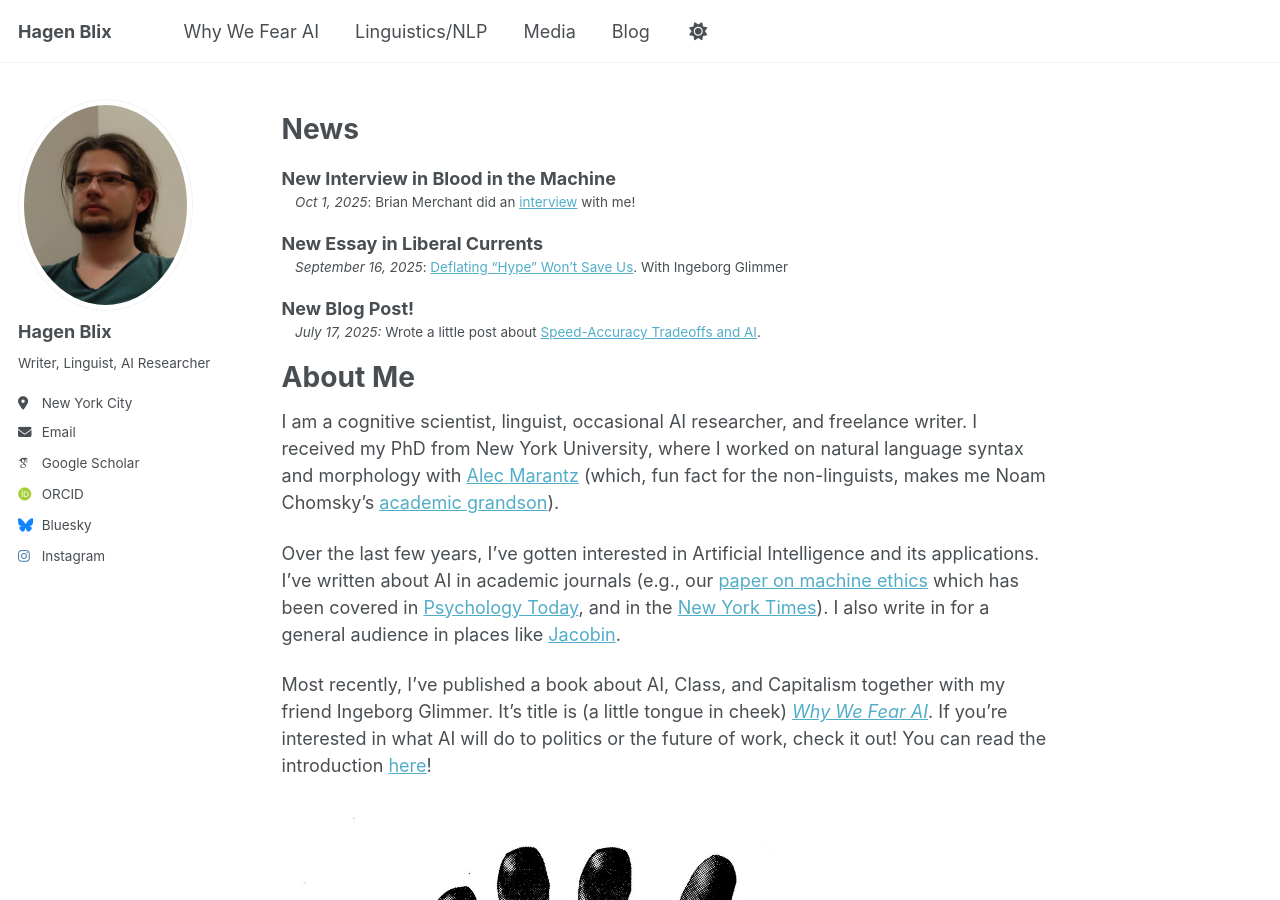
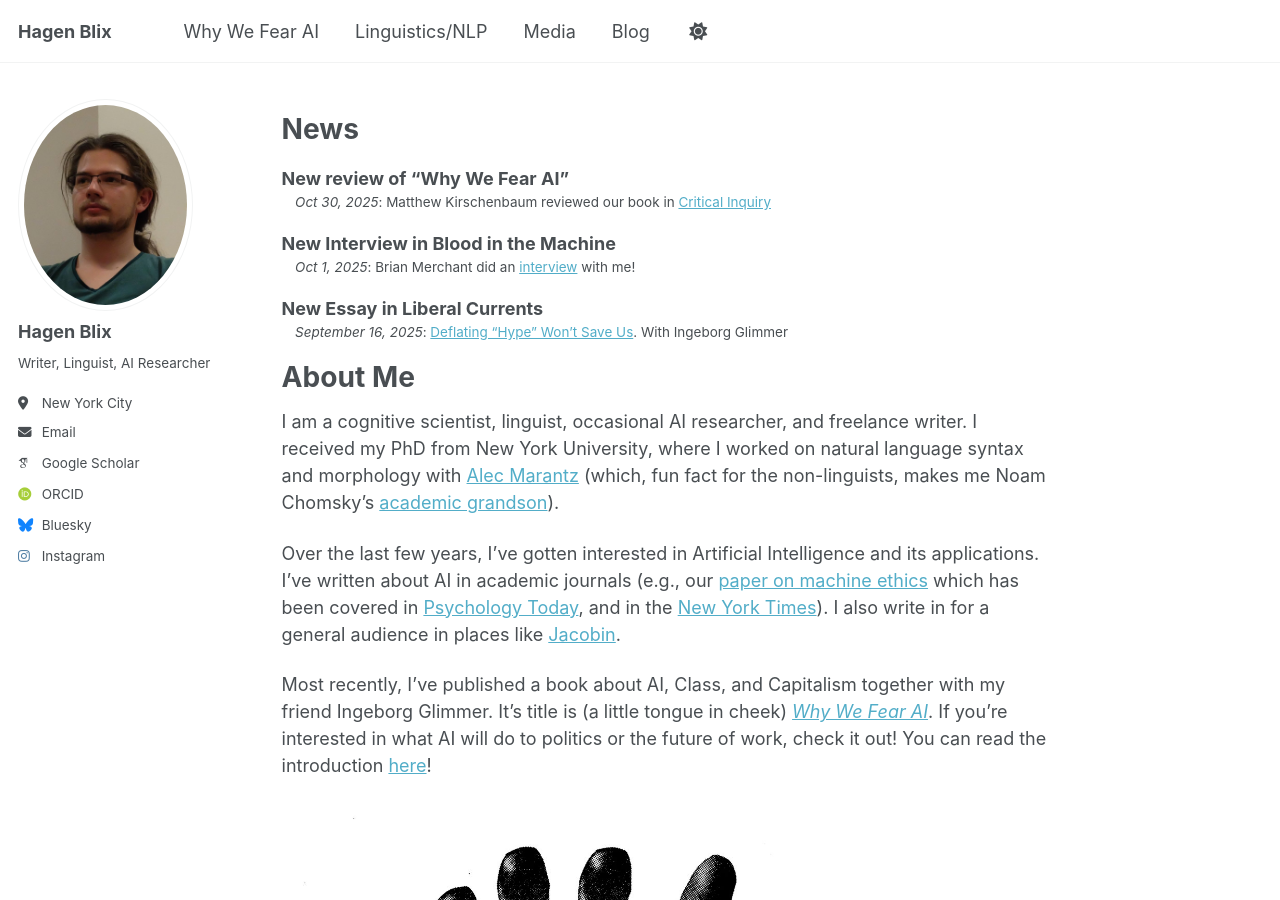
Before and after one commit to hagenblix/hagenblix.github.io, a Jekyll site: the page built from _pages/about.md, in a window 1280 px wide and 900 px high. Built offline with Jekyll 4.4.1, drawn with Linux system fonts in a browser that asks for light colours; some web fonts are replaced; a script that is not in the unit is left out.

Commit message:
Added Matthew Kirschenbaum's Review to News, WWFAI

```diff
--- a/_pages/about.md
+++ b/_pages/about.md
@@ -10,17 +10,20 @@ redirect_from:
 
 News
 ===========
+New review of "Why We Fear AI"
+:	*Oct 30, 2025*: Matthew Kirschenbaum reviewed our book in [Critical Inquiry](https://criticalinquiry.uchicago.edu/matthew_kirschenbaum_reviews_why_we_fear_ai/)
+
+
 New Interview in Blood in the Machine
 :	*Oct 1, 2025*: Brian Merchant did an [interview](https://www.bloodinthemachine.com/p/ai-is-an-attack-from-above-on-wages) with me!
 
 New Essay in Liberal Currents
 :	*September 16, 2025*: [Deflating “Hype” Won’t Save Us](https://www.liberalcurrents.com/deflating-hype-wont-save-us/). With Ingeborg Glimmer
 
+<!-- Old News
+
 New Blog Post!
 :   *July 17, 2025:* Wrote a little post about [Speed-Accuracy Tradeoffs and AI](https://hagenblix.github.io/posts/sats-ai-deskilling/).
-
-
-<!-- Old News
 
 Book List - Critical Books on Tech & AI
 : Made a little curated list of [critical books on Big Tech & AI](https://bookshop.org/lists/critical-ai-tech-books)
```
Also changed, not shown: _pages/wwfai.md (+5 -1 lines).
